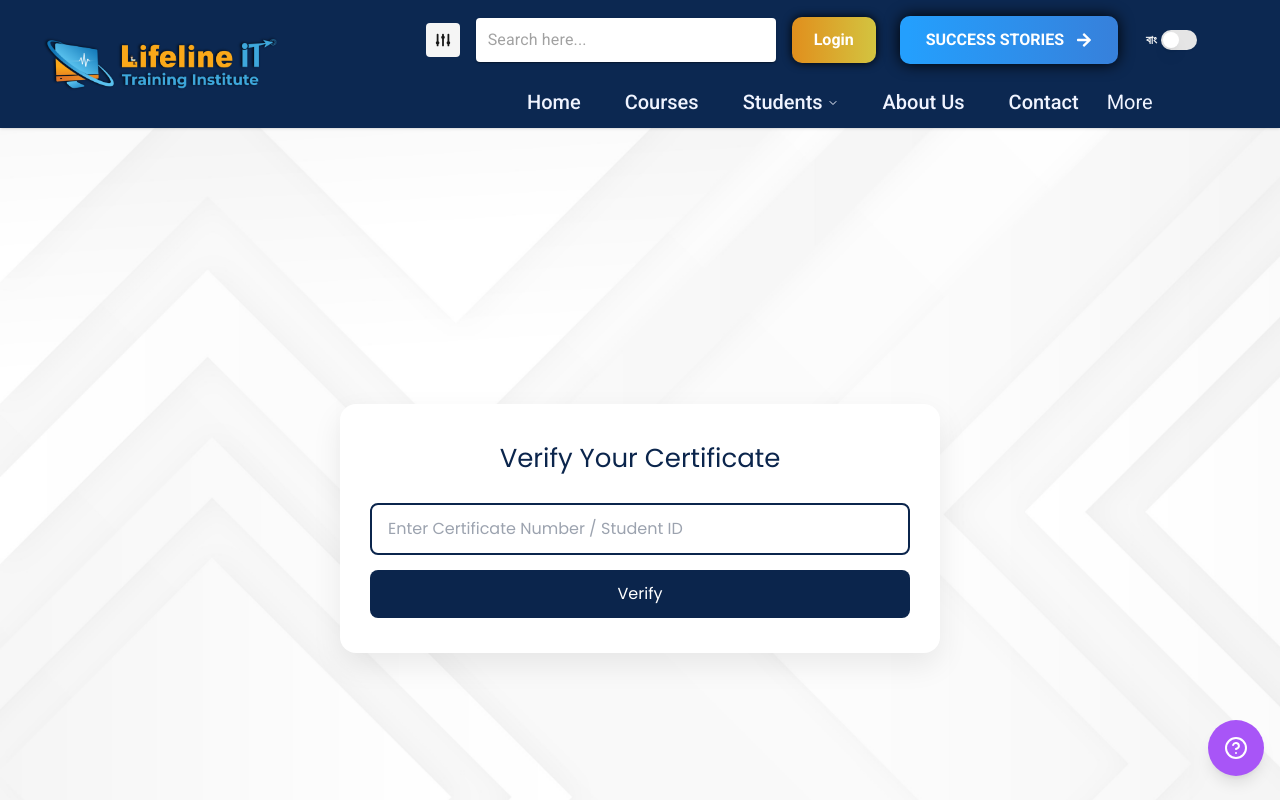
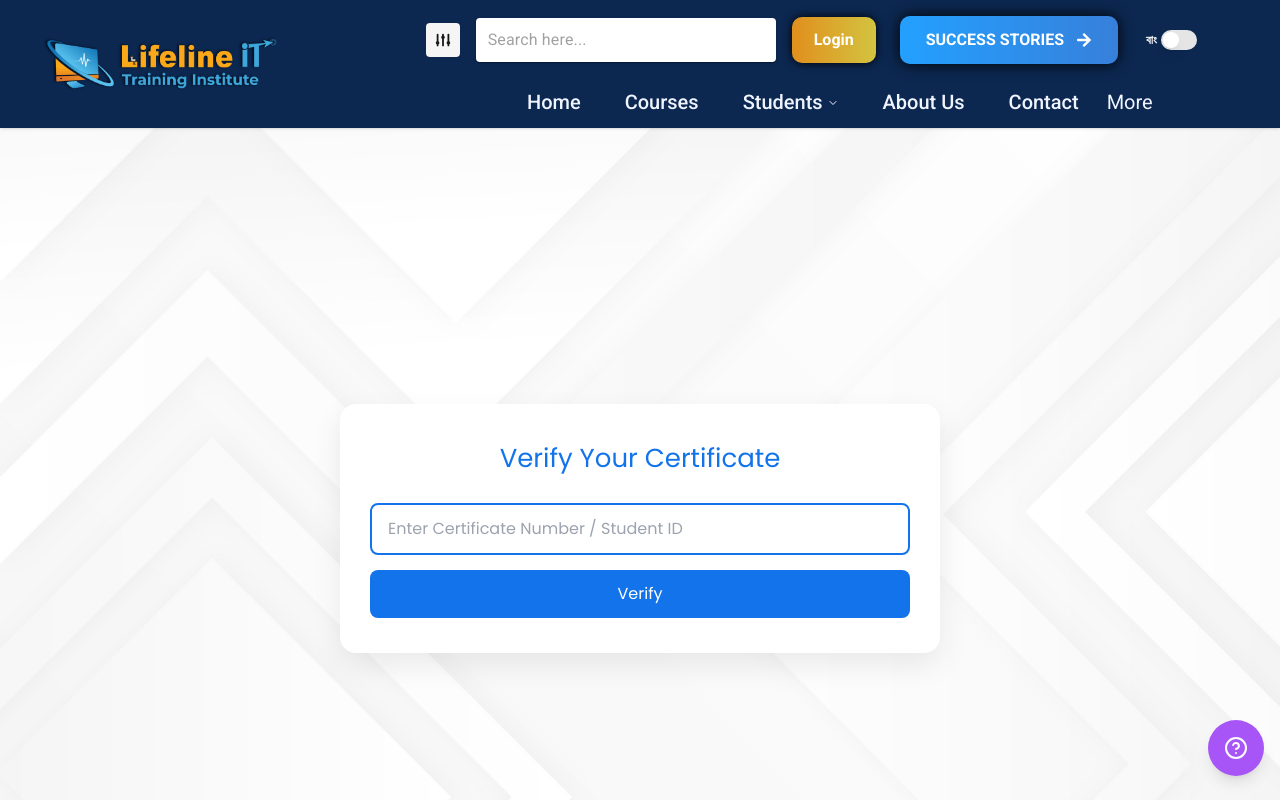
Before and after one commit to Proxima-IT/LifelineITInstitute-Public, a React (Vite) app: page /certificate in a window 1280 px wide. Shown: the top 800 px of the page. Built offline with nearby package versions, Linux system fonts and the light colour scheme; no server answers; some icons are missing; a web font is replaced by a local one.

Commit message:
design updated

```diff
--- a/src/components/shared/Header.jsx
+++ b/src/components/shared/Header.jsx
@@ -200,7 +200,7 @@ const Header = () => {
 
           {/* Mobile Drawer */}
           <div
-            className={`fixed z-50 top-0 right-0 h-screen overflow-auto lg:hidden w-11/12 bg-[#0B254C] border-l border-neutral-300 shadow-lg transition-transform duration-500 ease-in-out transform ${
+            className={`fixed z-50 top-0 right-0 h-screen overflow-auto lg:hidden w-8/12 bg-[#0B254C]  shadow-lg transition-transform duration-500 ease-in-out transform ${
               isOpen ? "translate-x-0" : "translate-x-full"
             }`}
           >
@@ -210,7 +210,7 @@ const Header = () => {
                 to="/"
                 className="text-lg font-semibold text-sky-700 flex items-center gap-x-2"
               >
-                <img src={logo} alt="" className="w-1/2 md:w-1/3" />
+                <img src={logo} alt="" className="w-5/6 md:w-1/3" />
               </Link>
               <div className="lg:hidden flex justify-end py-6">
                 <button
@@ -279,20 +279,6 @@ const Header = () => {
                   Contact
                 </Link>
 
-                {/* more options  */}
-                <Link
-                  to="/"
-                   className="border border-gray-200 rounded px-3 py-1 text-gray-200 w-full"
-                >
-                   Free Software
-                </Link>
-
-                <Link
-                  to="/"
-                  className="border border-gray-200 rounded px-3 py-1 text-gray-200 w-full"
-                >
-                   Free Resources
-                </Link>
 
                 <Link
                   to="/"
--- a/src/pages/CertificateVerify/CertificateVerify.jsx
+++ b/src/pages/CertificateVerify/CertificateVerify.jsx
@@ -22,7 +22,7 @@ const CertificateVerify = () => {
       >
         <LazyLoadWrapper></LazyLoadWrapper>
         <div className="bg-white p-[35px_30px] rounded-2xl shadow-[0_12px_30px_#00000014] max-w-[600px] w-full text-center transition ease-in-out duration-300 hover:-translate-y-0.5">
-          <h2 className="text-[26px] text-[#0B254C] mb-[25px]">
+          <h2 className="text-[26px] text-[#1273eb] mb-[25px]">
             Verify Your Certificate
           </h2>
 
@@ -31,11 +31,11 @@ const CertificateVerify = () => {
               type="text"
               id="cerInput"
               ref={inputRef}
-              className="w-full p-[12px_16px] text-[10px] lg:text-[16px] border-2 border-[#0B254C] rounded-lg outline-none transition duration-300 focus:shadow-[0_0_8px_#3e7ad3]"
+              className="w-full p-[12px_16px] text-[10px] lg:text-[16px] border-2 border-[#1273eb] rounded-lg outline-none transition duration-300 focus:shadow-[0_0_8px_#3e7ad3]"
               placeholder="Enter Certificate Number / Student ID"
             />
             <button
-              className="w-full bg-[#0B254C] text-white border-0 p-[12px_18px] text-[16px] rounded-lg cursor-pointer transition-colors duration-300 flex items-center justify-center gap-2 hover:bg-[#0b254cd1]"
+              className="w-full bg-[#1273eb] text-white border-0 p-[12px_18px] text-[16px] rounded-lg cursor-pointer transition-colors duration-300 flex items-center justify-center gap-2 hover:bg-[#0b254cd1]"
               onClick={cerVerify}
             >
               Verify
--- a/src/pages/Homepage/components/Hero.jsx
+++ b/src/pages/Homepage/components/Hero.jsx
@@ -35,7 +35,7 @@ const Hero = () => {
             close ? "hidden" : "block"
           }`}
         >
-          <img src={banner} alt="" className="h-full w-full bg-cover" />
+          <img src={banner} alt="" className="h-full w-full bg-cover " />
           <span
             onClick={() => setClose(!close)}
             className="text-black bg-white rounded-full p-1 font-bold text-xl absolute right-0 top-0 cursor-pointer"
@@ -72,8 +72,8 @@ const Hero = () => {
           </h1>
 
           <p className="text-sm text-secondary ">
-            Lifeline IT is operated by a Govt. approved organization | Est. 2021
-            | Over 25,000+ Students Trained | Trusted by 2.30 Lakh+ Followers on
+            Lifeline IT is operated by a Govt. approved organization | Est. 18<sup>th</sup> August, 2021
+            | Over 25,000+ Students Trained | Trusted by 2.50 Lakh+ Followers on
             Social Media.
           </p>
 
```
